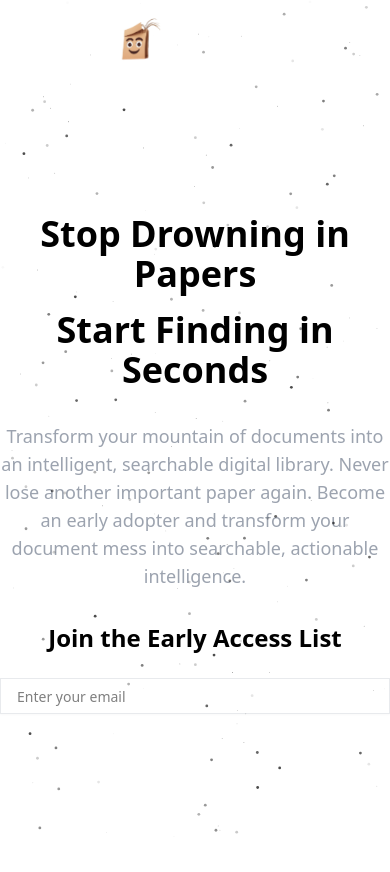
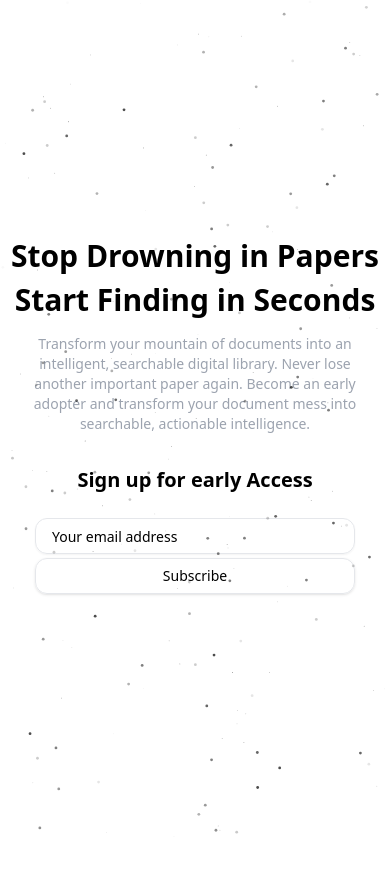
Before and after one commit to anand-san/paiper-landing, an Astro site: page / in a window 390 px wide. After the commit the page ends 844 px from the top, so only its background shows below. Built offline with nearby package versions, Linux system fonts and the light colour scheme; Astro itself is replaced by a stand-in of ours.

Commit message:
feat: responsive design

```diff
--- a/package.json
+++ b/package.json
@@ -4,7 +4,7 @@
   "version": "0.0.1",
   "scripts": {
     "dev": "astro dev",
-    "start": "astro dev",
+    "start": "astro dev --host",
     "build": "astro check && astro build",
     "preview": "astro preview",
     "astro": "astro"
--- /dev/null
+++ b/src/components/ui/button.tsx
@@ -0,0 +1,57 @@
+import * as React from "react"
+import { Slot } from "@radix-ui/react-slot"
+import { cva, type VariantProps } from "class-variance-authority"
+
+import { cn } from "@/lib/utils"
+
+const buttonVariants = cva(
+  "inline-flex items-center justify-center whitespace-nowrap rounded-md text-sm font-medium transition-colors focus-visible:outline-none focus-visible:ring-1 focus-visible:ring-ring disabled:pointer-events-none disabled:opacity-50",
+  {
+    variants: {
+      variant: {
+        default:
+          "bg-primary text-primary-foreground shadow hover:bg-primary/90",
+        destructive:
+          "bg-destructive text-destructive-foreground shadow-sm hover:bg-destructive/90",
+        outline:
+          "border border-input bg-background shadow-sm hover:bg-accent hover:text-accent-foreground",
+        secondary:
+          "bg-secondary text-secondary-foreground shadow-sm hover:bg-secondary/80",
+        ghost: "hover:bg-accent hover:text-accent-foreground",
+        link: "text-primary underline-offset-4 hover:underline",
+      },
+      size: {
+        default: "h-9 px-4 py-2",
+        sm: "h-8 rounded-md px-3 text-xs",
+        lg: "h-10 rounded-md px-8",
+        icon: "h-9 w-9",
+      },
+    },
+    defaultVariants: {
+      variant: "default",
+      size: "default",
+    },
+  }
+)
+
+export interface ButtonProps
+  extends React.ButtonHTMLAttributes<HTMLButtonElement>,
+    VariantProps<typeof buttonVariants> {
+  asChild?: boolean
+}
+
+const Button = React.forwardRef<HTMLButtonElement, ButtonProps>(
+  ({ className, variant, size, asChild = false, ...props }, ref) => {
+    const Comp = asChild ? Slot : "button"
+    return (
+      <Comp
+        className={cn(buttonVariants({ variant, size, className }))}
+        ref={ref}
+        {...props}
+      />
+    )
+  }
+)
+Button.displayName = "Button"
+
+export { Button, buttonVariants }
--- a/src/layouts/BaseLayout.astro
+++ b/src/layouts/BaseLayout.astro
@@ -11,7 +11,7 @@ const { title, description } = Astro.props;
     <BaseHead title={title} description={description} />
   </head>
 
-  <body>
+  <body class="container mx-auto">
     <!-- <Header /> -->
     <slot />
     <!-- <Footer /> -->
--- a/src/pages/index.astro
+++ b/src/pages/index.astro
@@ -2,75 +2,34 @@
 import BlurFade from "@/components/ui/blur-fade";
 import { SITE_TITLE, SITE_DESCRIPTION } from "../consts";
 import BaseLayout from "../layouts/BaseLayout.astro";
-import { cn } from "@/lib/utils";
 import { Input } from "@/components/ui/input";
 import Particles from "@/components/ui/particles";
+import { Button } from "@/components/ui/button";
 ---
 
 <!doctype html>
-<style>
-  .top-navbar {
-    position: sticky;
-    top: 16px;
-    z-index: 10;
-    margin-left: 96px;
-    margin-right: 96px;
-    transition: top 0.3s;
-    border-radius: 64px !important;
-    transition: transform 500ms ease-in-out;
-  }
-  .top-navbar-container {
-    display: flex;
-    justify-content: space-between;
-    align-items: center;
-
-    > :is(:first-child) {
-      margin-left: 16px;
-    }
-
-    > :is(:last-child) {
-      margin-right: 12px;
-    }
-    .items {
-      display: flex;
-      align-items: center;
-      gap: 16px;
-    }
-  }
-</style>
 <html lang="en">
   <BaseLayout title={SITE_TITLE} description={SITE_DESCRIPTION}>
-    <div class="top-navbar">
-      <div class={"top-navbar-container"}>
-        <a href="/">
-          <img
-            src="favicon.png"
-            alt="logo"
-            width={48}
-            height={48}
-            class="pointer-events-none dark:invert"
-          />
-        </a>
-        <!-- <div class={"top-navbar-items"}>
-          <a href="/"> Home </a>
-        </div> -->
-      </div>
-    </div>
-
     <main class="flex items-center justify-center h-screen">
-      <div class="max-w-2xl w-full text-center">
+      <div class="text-center max-w-sm md:max-w-lg lg:max-w-xl xl:max-w-3xl">
         <BlurFade delay={0.25} inView client:load>
-          <h1 class="text-4xl md:text-5xl font-bold mb-4">
+          <h1
+            class="text-3xl md:text-4xl lg:text-5xl xl:text-6xl font-bold mb-2 md:mb-4"
+          >
             Stop Drowning in Papers
           </h1>
         </BlurFade>
         <BlurFade delay={0.25 * 2} inView client:load>
-          <h1 class="text-4xl md:text-5xl font-bold mb-8">
+          <h1
+            class="text-3xl md:text-4xl lg:text-5xl xl:text-6xl font-bold mb-4 md:mb-8 lg:mb-12"
+          >
             Start Finding in Seconds
           </h1>
         </BlurFade>
         <BlurFade delay={0.25 * 3} inView client:load>
-          <p class="text-lg mb-8 max-w-xl mx-auto text-gray-400">
+          <p
+            class="text-sm md:text-md lg:text-lg xl:text-xl mb-8 md:mb-12 text-gray-400 mx-3 md:mx-4"
+          >
             Transform your mountain of documents into an intelligent, searchable
             digital library. Never lose another important paper again. Become an
             early adopter and transform your document mess into searchable,
@@ -78,24 +37,25 @@ import Particles from "@/components/ui/particles";
           </p>
         </BlurFade>
         <BlurFade delay={0.25 * 4} inView client:load>
-          <h3 class="text-2xl font-bold mb-6">Join the Early Access List</h3>
+          <h3 class="text-xl md:text-2xl xl:text-3xl font-bold mb-6">
+            Sign up for early Access
+          </h3>
         </BlurFade>
         <BlurFade delay={0.25 * 5} inView client:load>
-          <div class="flex flex-col md:flex-row gap-4 justify-center">
+          <div
+            class="flex gap-1 flex-col md:flex-row justify-center align-middle mx-8 md:mx-10"
+          >
             <Input
               type="email"
-              disabled
-              placeholder="Enter your email"
-              className="cursor-not-allowed px-4 py-2 border border-gray-300 rounded-md focus:outline-none focus:ring-2 focus:ring-indigo-500 flex-grow max-w-md"
+              placeholder="Your email address"
+              className="px-4 py-2 border border-gray-200 rounded-xl focus:outline-none md:max-w-xs"
             />
+            <Button className="border border-gray-200 rounded-xl" client:load
+              >Subscribe</Button
+            >
           </div>
         </BlurFade>
       </div>
-      <!-- <DotPattern
-        className={cn(
-          "[mask-image:radial-gradient(300px_circle_at_center,white,transparent)]",
-        )}
-      /> -->
       <Particles
         className="absolute inset-0"
         quantity={200}
```
